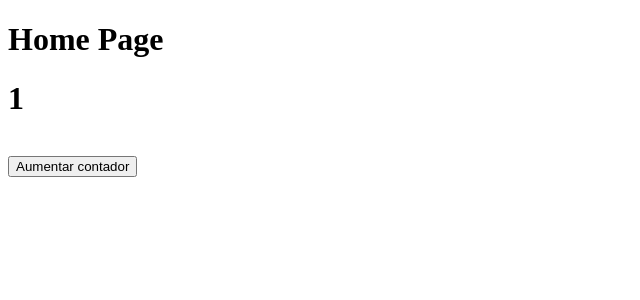
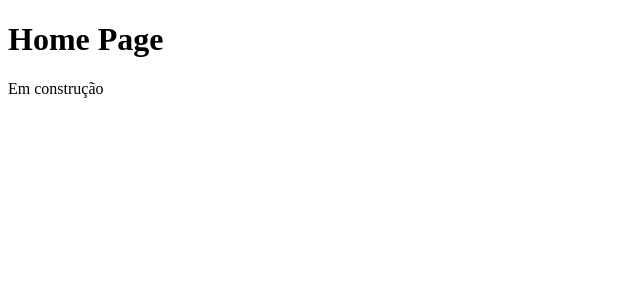
Before and after one commit to evandro-tomaz/ideia-unica, a Next.js app: page / in a window 1280 px wide. Shown: the top 300 px of the page, without its empty margins (0-640 px from the left). Built offline with nearby package versions, Linux system fonts and the light colour scheme.

Commit message:
Nova Home

```diff
--- a/pages/index.js
+++ b/pages/index.js
@@ -4,22 +4,7 @@ function Home() {
     return (
         <div>
             <h1>Home Page</h1>
-            <Contador />
-        </div>
-    )
-}
-
-function Contador() {
-    const [cont, setCont] = useState(1);
-
-    function addCont() {
-        setCont(cont + 1);
-    }
-
-    return (
-        <div>
-            <h1>{cont}</h1><br />
-            <button onClick={addCont}>Aumentar contador</button>
+            <p>Em construção</p>
         </div>
     )
 }
```
